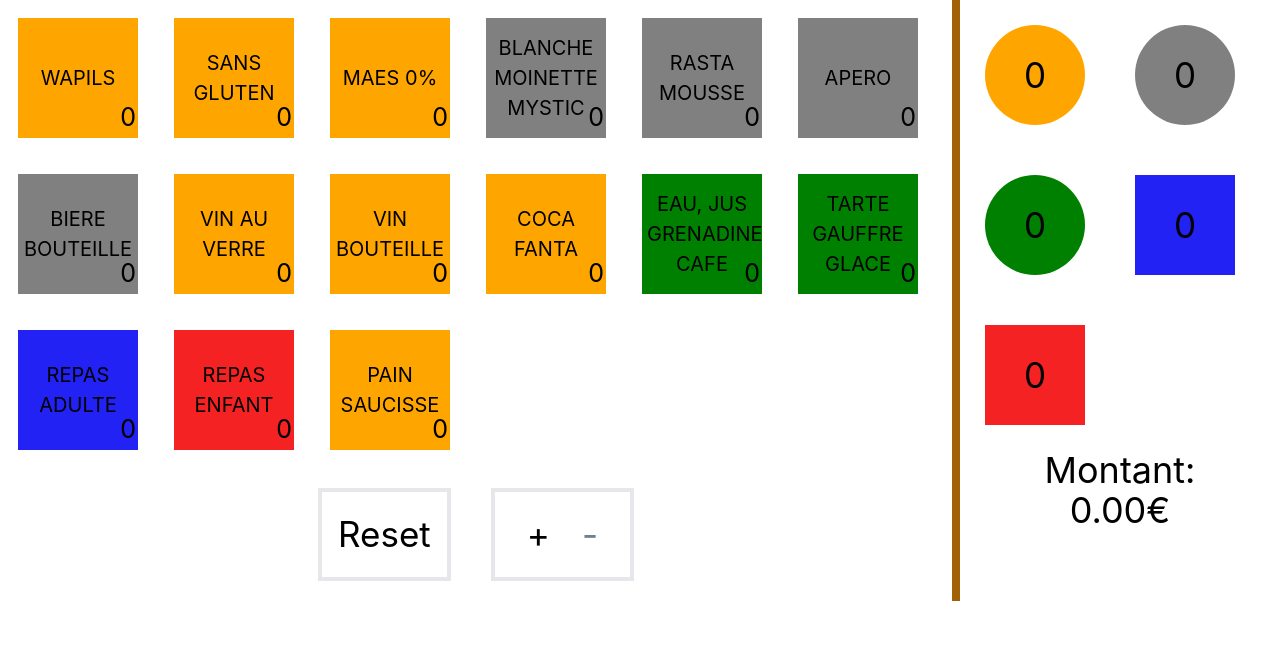
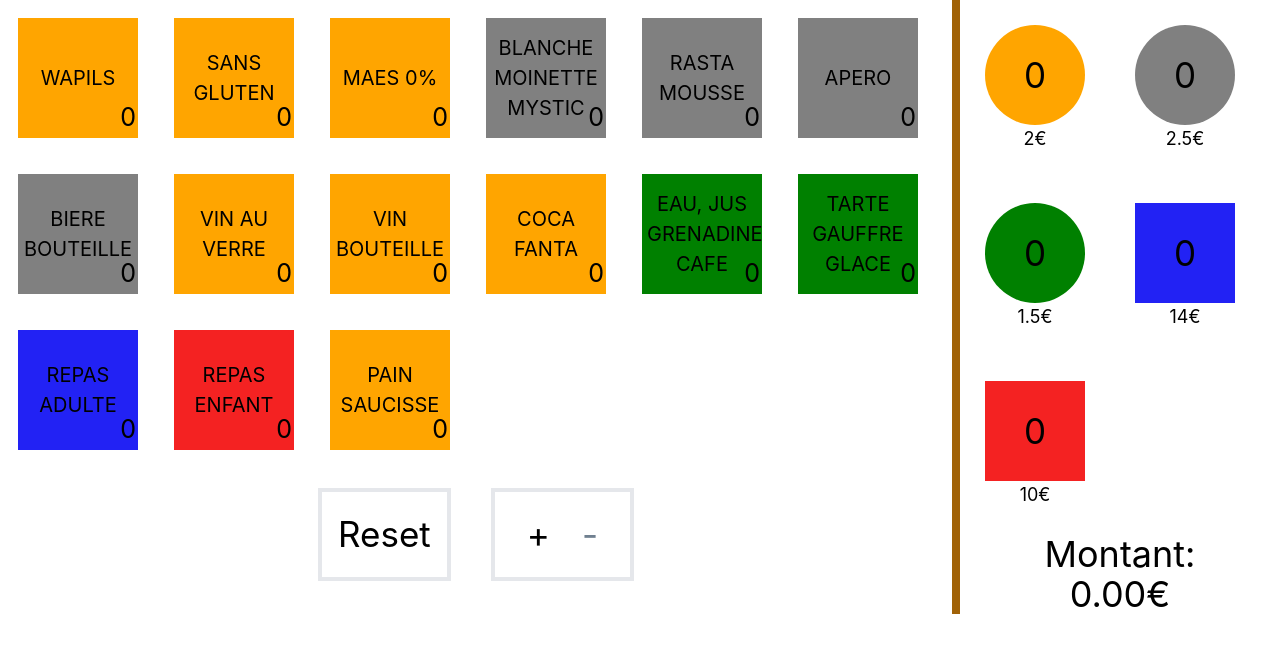
Before and after one commit to worming004/bar-accueil, a React (Create React App) app in the folder src/web/: page / in a window 1280 px wide. Shown: the top 652 px of the page. Built offline with nearby package versions, Linux system fonts and the light colour scheme.

Commit message:
display value

```diff
--- a/src/web/src/features/counter/outputs/OutputPage.tsx
+++ b/src/web/src/features/counter/outputs/OutputPage.tsx
@@ -19,7 +19,6 @@
         fontSize: '35px',
         width: "100px",
         height: "100px",
-        margin: "25px",
         backgroundColor: GetTokenColor(props)
     }
     const roundStyle = {
@@ -33,6 +32,9 @@
     const roundClass = commonClass + 'rounded-full'
     const cardClass = commonClass + ''
     const elementClassName = 'm-auto'
+    const boxStyle = {
+        margin: "25px",
+    }
 
     const selectedStyle = props.shape === 'round' ? {
         style: roundStyle,
@@ -41,14 +43,18 @@
         style: cardStyle,
         class: cardClass
     } : undefined
-    return (
+    return (<div style={boxStyle}>
         <div
             key={props.name}
             style={selectedStyle?.style}
             className={selectedStyle?.class}
         >
             <span className={elementClassName}>{props.count}</span>
-        </div>)
+        </div>
+        <div className="m-auto text-lg">
+        {props.value}€
+        </div>
+    </div>)
 }
 
 function AmountPresentation(props: { amount: number }) {
```
